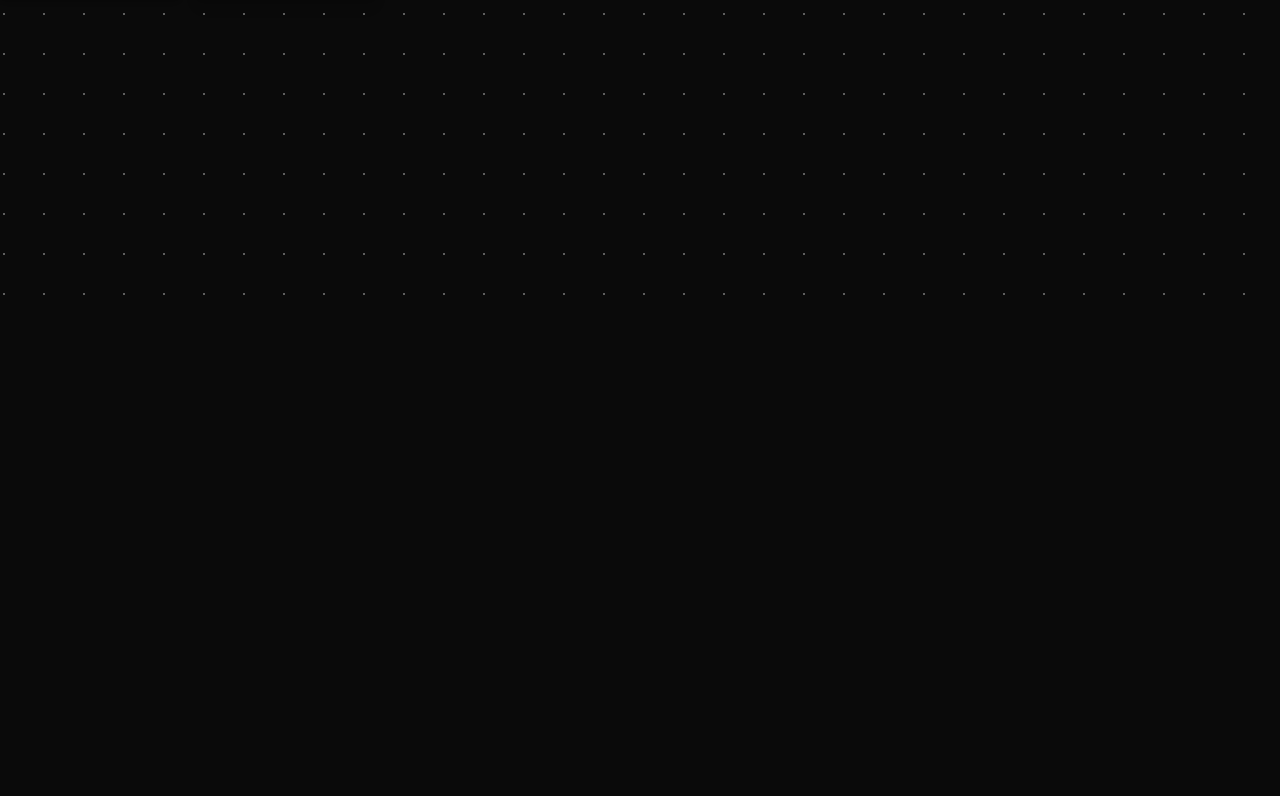
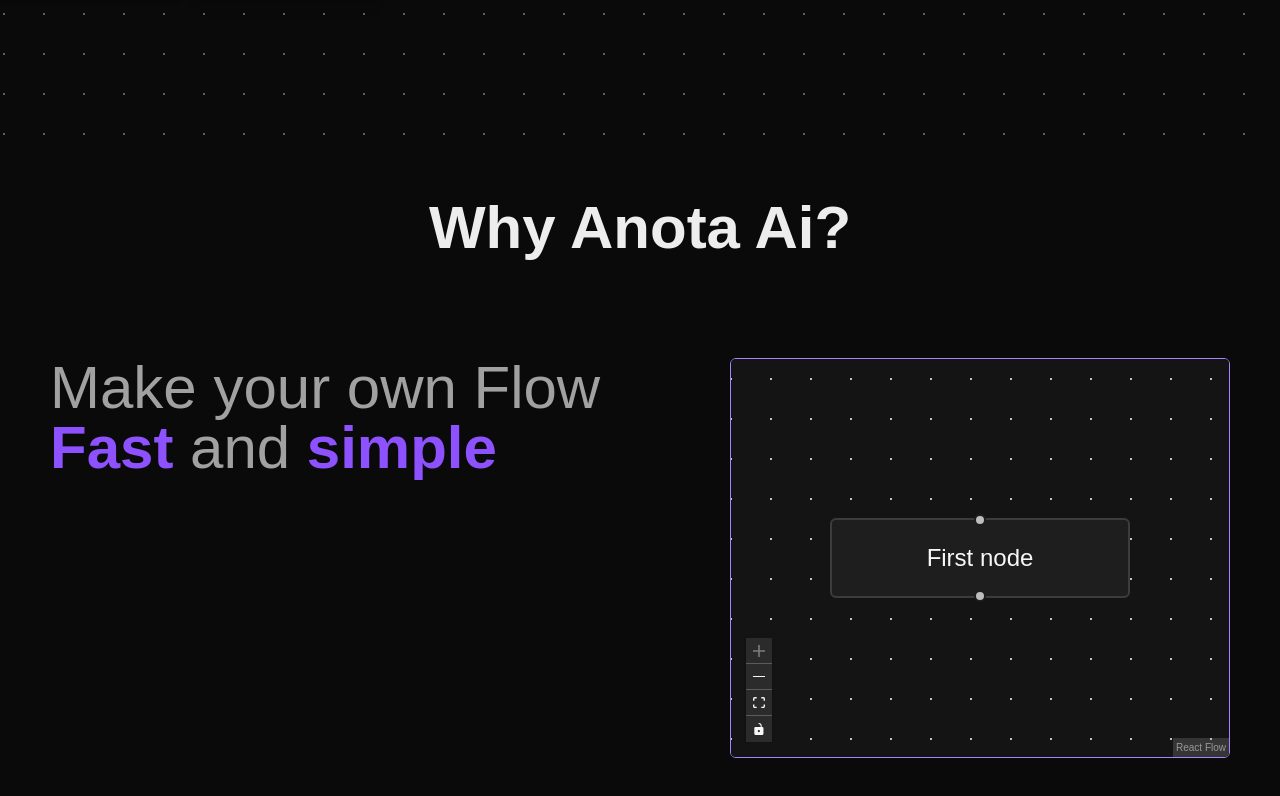
Before and after one commit to GustaGabe/Escreve-Ai, a Next.js app: page / in a window 1280 px wide. Shown: the part 470-1266 px from the top of the page. Before the commit the page ends 800 px from the top, so only its background shows below. Built offline with nearby package versions, Linux system fonts and the light colour scheme.

Commit message:
feat: add FlowCard

```diff
--- a/package.json
+++ b/package.json
@@ -9,6 +9,10 @@
     "lint": "next lint"
   },
   "dependencies": {
+    "@blocknote/core": "^0.28.0",
+    "@blocknote/mantine": "^0.28.0",
+    "@blocknote/react": "^0.28.0",
+    "@xyflow/react": "^12.5.5",
     "lucide-react": "^0.487.0",
     "next": "15.2.4",
     "react": "^19.0.0",
--- a/src/app/globals.css
+++ b/src/app/globals.css
@@ -9,6 +9,6 @@
 }
 
 main {
-  max-width: 1280px;
+  max-width: 1440px;
   margin: 0 auto;
 }
--- a/src/app/page.tsx
+++ b/src/app/page.tsx
@@ -1,15 +1,19 @@
+
 import { Header } from '@/components/header'
 import { ArrowRight, SquareArrowOutUpRight } from 'lucide-react'
 import Image from 'next/image'
 import Link from 'next/link'
 import Hero from '../assets/full-logo.png'
+import { FlowCard } from '@/components/flowCard'
+
+
 
 export default function Home() {
   return (
     <div>
       <Header />
-      <main className="max-w-[1280px]">
-        <div className="flex items-center gap-15 ">
+      <main className="">
+        <div className="flex justify-between items-center ">
           <div>
             <h1 className="font-bold text-left mt-20 text-6xl max-w-120">
               Write & Wire your ideas with <span className="text-violet-500">Anota AI</span>
@@ -27,7 +31,7 @@
                 <ArrowRight />
               </Link>
               <Link
-                href="https://github.com/GustaGabe"
+                href="https://github.com/GustaGabe/anotai"
                 target="_blank"
                 className="w-full shadow-lg max-w-[180px] gap-2 flex justify-center items-center bg-violet-500 border border-violet-500 p-2 rounded-md hover:bg-violet-600"
               >
@@ -40,6 +44,19 @@
             <Image src={Hero} alt="hero" />
           </div>
         </div>
+        <div className="bg-[#0a0a0a] roudend-md h-[100vh] mt-35">
+          <div className="flex flex-col items-center justify-center">
+            <h1 className="mt-15 text-6xl font-bold">Why Anota Ai?</h1>
+            <div className="mt-25 flex gap-20">
+              <h1 className="text-6xl text-neutral-400 max-w-[600px]">
+                Make your own Flow <span className="text-violet-500 font-bold">Fast</span> and
+                <span className="text-violet-500 font-bold"> simple</span>
+              </h1>
+              {/* <p>With Anota Ai you can build your dreams and your flow fast </p> */}
+              <FlowCard />
+            </div>
+          </div>
+        </div>
       </main>
     </div>
   )
--- /dev/null
+++ b/src/components/flowCard.tsx
@@ -0,0 +1,39 @@
+"use client"
+import {
+  Background,
+  BackgroundVariant,
+  Controls,
+  NodeResizeControl,
+  NodeToolbar,
+  Panel,
+  ReactFlow,
+  ReactFlowProvider,
+  useNodesState,
+} from '@xyflow/react'
+import '@xyflow/react/dist/style.css'
+
+export const FlowCard = () => {
+  const initialNodes = [{ id: '1', position: { x: 0, y: 0 }, data: { label: 'First node' } }]
+
+  const [nodes, setNodes, onNodesChange] = useNodesState(initialNodes)
+
+  return (
+    <div className=" w-[500px] h-[400px] rounded-md text-center border overflow-auto border-violet-400">
+      <ReactFlowProvider>
+        <ReactFlow
+          nodes={nodes}
+          fitView
+          style={{ width: '300px', height: '100%' }}
+          colorMode="dark"
+          preventScrolling={true}
+          nodesDraggable={true}
+          onNodesChange={onNodesChange}
+          panOnDrag={true}
+        >
+          <Background color="#FFFFFF" variant={BackgroundVariant.Dots} />
+          <Controls />
+        </ReactFlow>
+      </ReactFlowProvider>
+    </div>
+  )
+}
--- a/src/components/header.tsx
+++ b/src/components/header.tsx
@@ -4,7 +4,7 @@
 export const Header = () => {
   return (
     <div className="border-b bg-[#0a0a0a] border-b-neutral-800 p-4">
-      <div className="max-w-[1280px] mx-auto flex items-center justify-between">
+      <div className="max-w-[1440px] mx-auto flex items-center justify-between">
         <span className="font-bold flex gap-2 text-xl items-center">
           <Image width={45} src={Logo} alt="Logo" /> Anota Ai
         </span>
```
Also changed, not shown: 1 other file (tests, documents, lock files or other folders).
